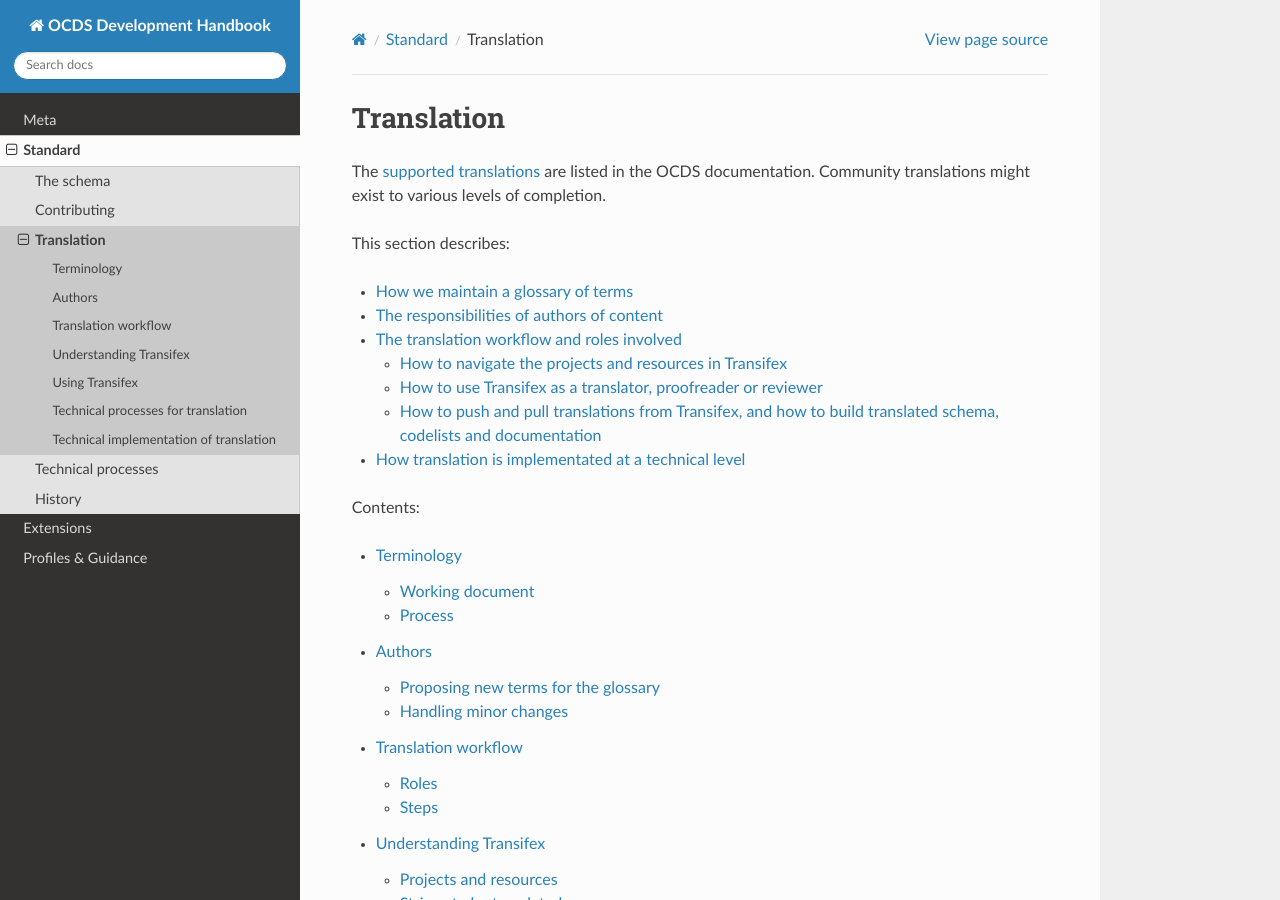
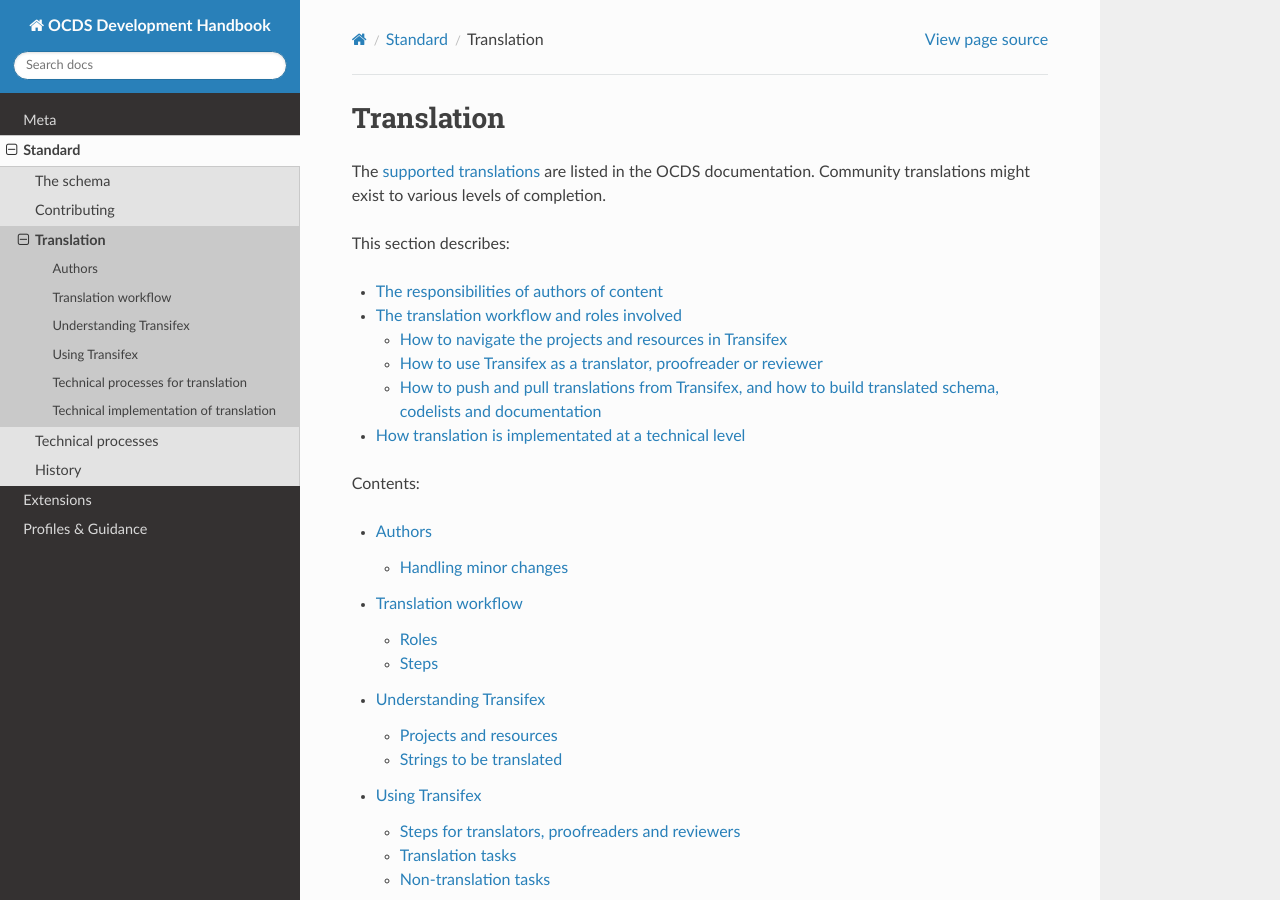
Before and after one commit to open-contracting/standard-development-handbook, a Sphinx documentation site: the page built from docs/standard/translation/index.rst, in a window 1280 px wide and 900 px high. Built offline with Sphinx 7.4.7 and the Read the Docs theme 2.0.0, drawn with Linux system fonts in a browser that asks for light colours.

Commit message:
Remove terminology process open-contracting/glossary#4

```diff
--- a/docs/standard/translation/authors.rst
+++ b/docs/standard/translation/authors.rst
@@ -2,11 +2,6 @@ Authors
 =======
 
 This page describes the responsibilities of authors of content to be translated.
-
-Proposing new terms for the glossary
-------------------------------------
-
-See :ref:`standard/translation/terminology:1. Proposal, review, inclusion`.
 
 Handling minor changes
 ----------------------
--- a/docs/standard/translation/index.rst
+++ b/docs/standard/translation/index.rst
@@ -5,7 +5,6 @@
 
 This section describes:
 
--  :doc:`How we maintain a glossary of terms<terminology>`
 -  :doc:`The responsibilities of authors of content<authors>`
 -  :doc:`The translation workflow and roles involved<workflow>`
 
@@ -21,7 +20,6 @@
    :maxdepth: 2
    :glob:
 
-   terminology
    authors
    workflow
    understanding_transifex
--- a/docs/standard/translation/workflow.rst
+++ b/docs/standard/translation/workflow.rst
@@ -4,7 +4,7 @@ Translation workflow
 Roles
 -----
 
-A **Translator** translates the source content into one of the target languages. They must be familiar with the domain (public contracting and open data), follow this handbook, and use the :doc:`glossary<terminology>` provided by OCP.
+A **Translator** translates the source content into one of the target languages. They must be familiar with the domain (public contracting and open data) and follow this handbook.
 
 **Proofreaders** proofread translated text and focus on the quality of the writing (spelling, grammar and punctuation). They typically don't need to look at the source content.
 
@@ -20,7 +20,7 @@ Steps
 -----
 
 1. The Release Manager freezes source strings, i.e. no pull requests will be merged that change English strings in Markdown, JSON, CSV or ``.po`` files.
-2. The Coordinator recruits the roles of translator, proofreader and reviewer and :ref:`gives access to the Transifex project<standard/translation/using_transifex:Control access permissions>`. Candidates are stored in a spreadsheet named "Roles in OCP translation and terminology processes" and in the CRM as contacts tagged "translator".
+2. The Coordinator recruits the roles of translator, proofreader and reviewer and :ref:`gives access to the Transifex project<standard/translation/using_transifex:Control access permissions>`. Candidates are stored in a spreadsheet named "Roles in OCP translation processes" and in the CRM as contacts tagged "translator".
 3. The Coordinator sends translators the links to the Transifex project and to this handbook.
 4. When a Translator completes the translation of at least half the untranslated words, they contact the Proofreader with a link to the resource.
 5. When a Proofreader completes the proofreading of at least half the unreviewed strings, they contact the Reviewer with a link to the resource.
```
Also changed, not shown: docs/standard/translation/terminology.rst (deleted, +0 -118 lines).
